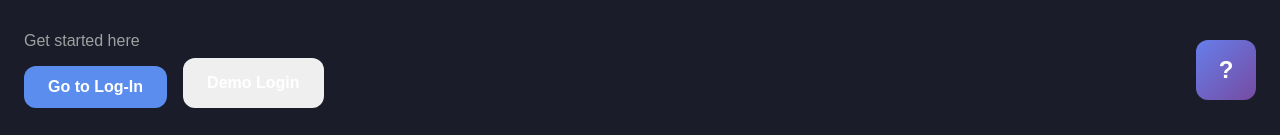
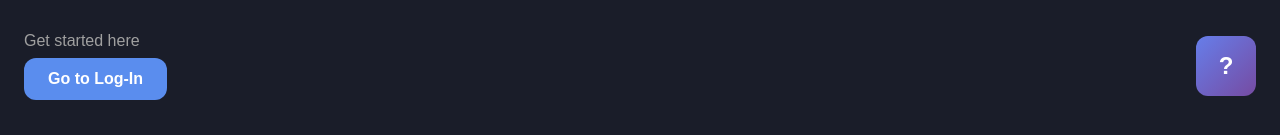
Before and after one commit to ConSIXten/conSIXten-biograf-portfolio, a React (Vite) app: page / in a window 1280 px wide. Shown: the top 135 px of the page. Built offline with nearby package versions, Linux system fonts and the light colour scheme; no server answers.

Commit message:
comitted

```diff
--- a/src/Components/header/HomePageHeader.css
+++ b/src/Components/header/HomePageHeader.css
@@ -34,24 +34,6 @@
     cursor: pointer;
 }
 
-.auth-buttons {
-    display: flex;
-    gap: 1rem;
-    margin-top: 0.5rem;
-}
-
-.demo-button {
-    padding: 0.75rem 1.5rem;
-    border-radius: 12px;
-    border: none;
-    font-size: 1rem;
-    cursor: pointer;
-}
-
-.demo-button:hover {
-    opacity: 0.9;
-}
-
 .login-button:hover {
     opacity: 0.9;
 }
--- a/src/Components/header/HomePageHeader.jsx
+++ b/src/Components/header/HomePageHeader.jsx
@@ -4,7 +4,7 @@ import './HomePageHeader.css';
 import SearchBar from '../SearchBar';
 
 export default function HomePageHeader() {
-    const { currentUser, demoLogin } = useAuth();
+    const { currentUser } = useAuth();
     const navigate = useNavigate();
 
     const handleAvatarClick = () => {
@@ -27,14 +27,9 @@ export default function HomePageHeader() {
                     ) : (
                         <>
                             <p className="welcome-text">Get started here</p>
-                            <div className="auth-buttons">
-                                <button className="login-button bg-blue text-white font-bold" onClick={handleAvatarClick}>
-                                    Go to Log-In
-                                </button>
-                                <button className="demo-button bg-green text-white font-bold" onClick={demoLogin}>
-                                    Demo Login
-                                </button>
-                            </div>
+                            <button className="login-button bg-blue text-white font-bold" onClick={handleAvatarClick}>
+                                Go to Log-In
+                            </button>
                         </>
                     )}
                 </div>
--- a/src/utilities/AuthContext.jsx
+++ b/src/utilities/AuthContext.jsx
@@ -73,24 +73,12 @@ export default function AuthProvider({ children }) {
         localStorage.removeItem('currentUser');
     };
 
-    // Demo login for portfolio/demo purposes
-    const demoLogin = () => {
-        const demoUser = {
-            id: 'demo-user',
-            name: 'Demo User',
-            email: 'demo@biograf.local'
-        };
-        setCurrentUser(demoUser);
-        localStorage.setItem('currentUser', JSON.stringify(demoUser));
-    };
-
     const value = {
         currentUser,
         isLoading,
         register,
         login,
-        logout,
-        demoLogin
+        logout
     };
 
     return (
```
Also changed, not shown: 1 other file (tests, documents, lock files or other folders).
